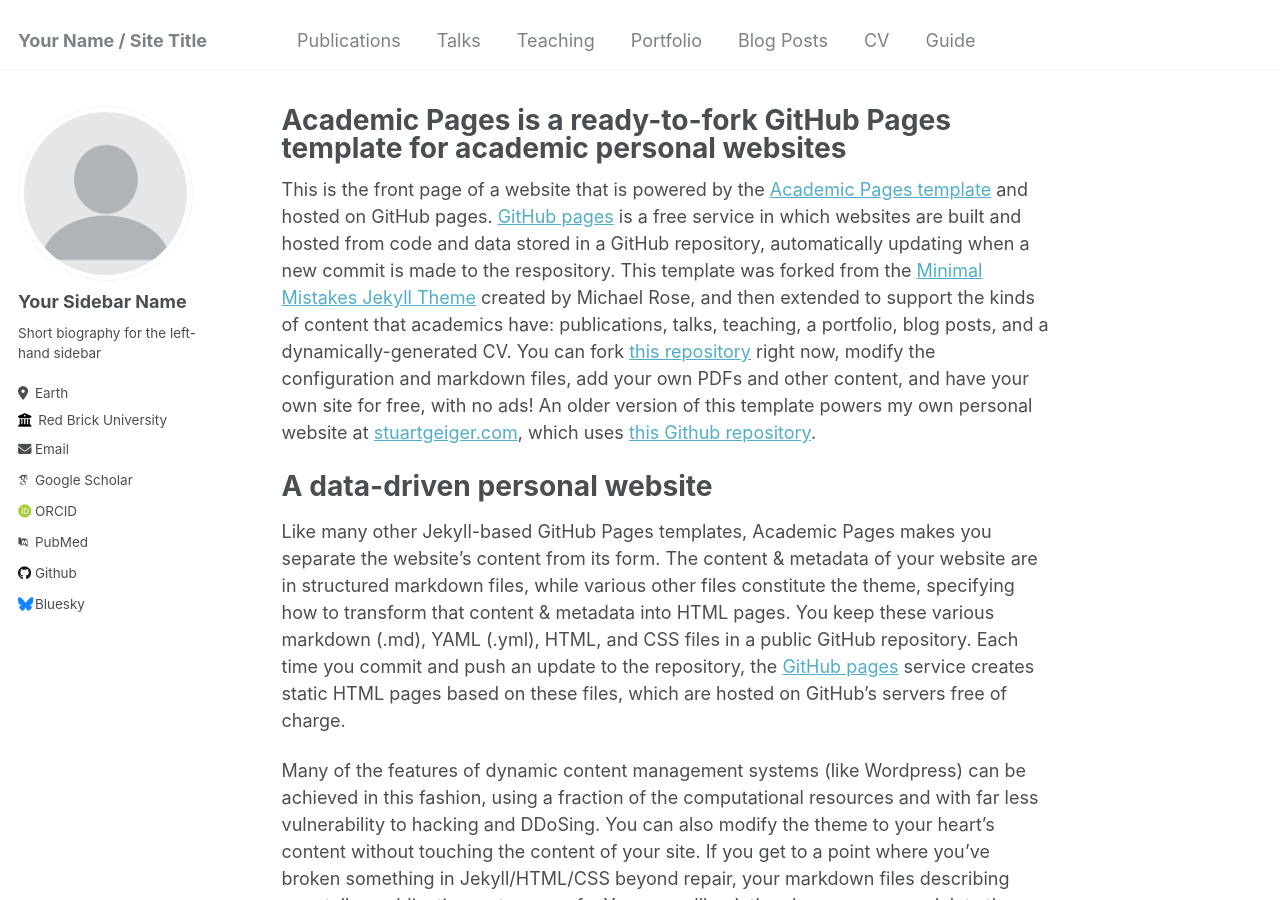
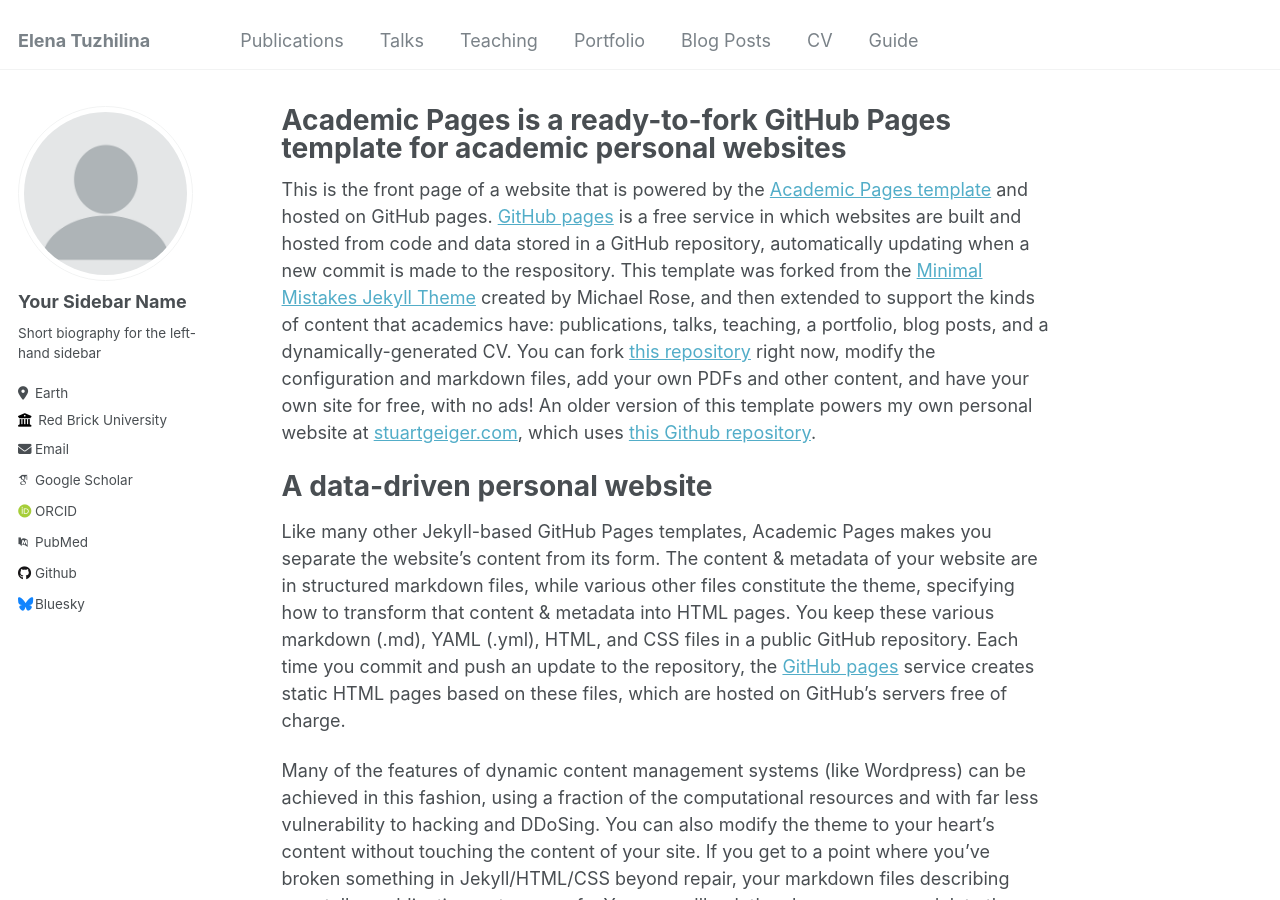
Before and after one commit to ElenaTuzhilina/elenatuzhilina, a Jekyll site: the page built from _pages/about.md, in a window 1280 px wide and 900 px high. Built offline with Jekyll 4.4.1, drawn with Linux system fonts in a browser that asks for light colours; some web fonts are replaced.

Commit message:
Update _config.yml

```diff
--- a/_config.yml
+++ b/_config.yml
@@ -8,7 +8,7 @@
 
 # Basic Site Settings
 locale                   : "en-US"
-title                    : "Your Name / Site Title"
+title                    : "Elena Tuzhilina"
 title_separator          : "-"
 name                     : &name "Your Name"
 description              : &description "personal description"
```
